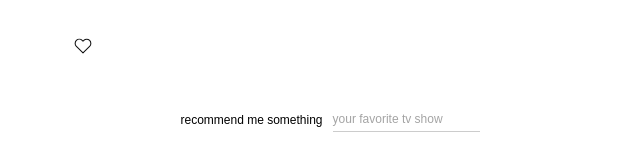
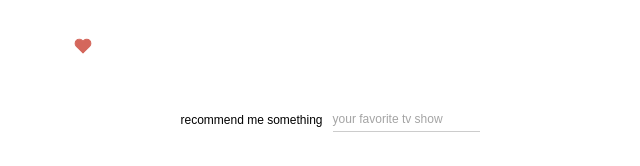
Before and after one commit to sisiliu10/sisi-liu.de, a plain HTML site: page index.html in a window 1280 px wide. In both pictures the pointer is over the link "favorites". Shown: the part 654-820 px from the top of the page, 310-950 px from the left. Drawn offline with Linux system fonts and the light colour scheme.

Commit message:
Red heart fill on hover and tap

```diff
--- a/index.html
+++ b/index.html
@@ -22,7 +22,7 @@ a{color:#111;text-decoration-color:#bbb;text-underline-offset:3px}
 a:hover{text-decoration-color:#111}
 .hf{display:inline-block;margin-top:36px;padding:4px 0;line-height:0;color:#111;transition:color .3s ease}
 .hf svg{fill:transparent;stroke:currentColor;stroke-width:1.4;stroke-linejoin:round;transition:fill .3s ease}
-@media(hover:hover){.hf:hover{color:#d4675c}.hf:hover svg{fill:#d4675c}}
+.hf:hover,.hf:active,.hf:focus-visible{color:#d4675c}.hf:hover svg,.hf:active svg,.hf:focus-visible svg{fill:#d4675c}
 .t{display:flex;justify-content:center;gap:48px;padding:24px 20px 0;font:12px/1 Arial,sans-serif;color:#000;font-variant-numeric:tabular-nums}
 .r{margin-top:auto;padding:48px 0 18px;display:flex;justify-content:center;font:12px/1 Arial,sans-serif;color:#000}
 .f{display:flex;align-items:baseline;gap:10px;margin:0;flex-wrap:wrap;justify-content:center}
```
